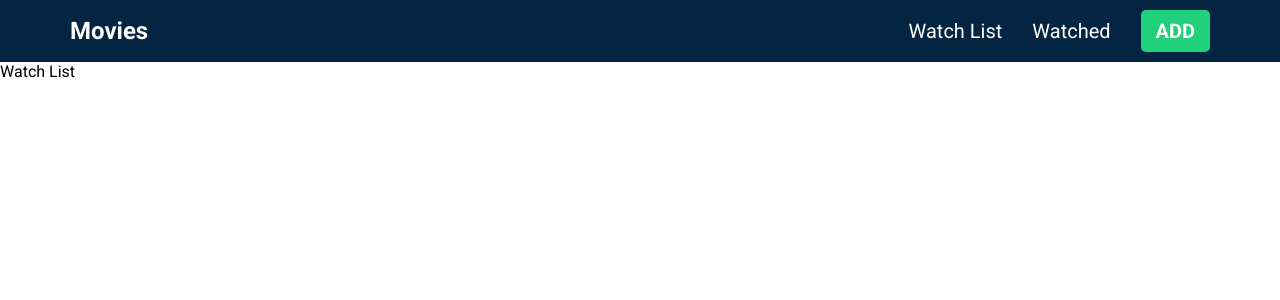
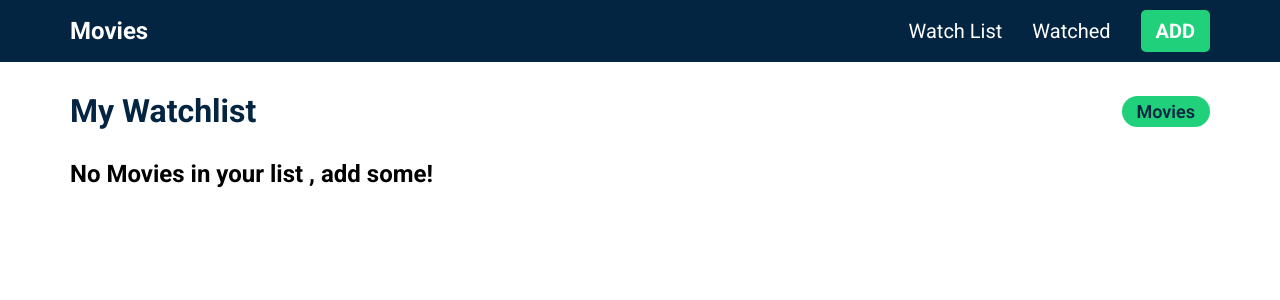
Before and after one commit to elhabibZoro10/AppMovies, a React (Create React App) app: page / in a window 1280 px wide. Shown: the top 300 px of the page. Built offline with nearby package versions, Linux system fonts and the light colour scheme.

Commit message:
We designed the MovieCard and Watchlist components and passed the props to it

```diff
--- a/public/index.html
+++ b/public/index.html
@@ -24,7 +24,13 @@
       work correctly both with client-side routing and a non-root public URL.
       Learn how to configure a non-root public URL by running `npm run build`.
     -->
-    <title>React App</title>
+        <!-- font awesome library -->
+        <link
+            rel="manifest"
+            href="https://cdnjs.cloudflare.com/ajax/libs/font-awesome/6.5.2/css/all.min.css"
+        />
+
+        <title>Movies App</title>
     </head>
     <body>
         <noscript>You need to enable JavaScript to run this app.</noscript>
@@ -38,6 +44,5 @@
 
       To begin the development, run `npm start` or `yarn start`.
       To create a production bundle, use `npm run build` or `yarn build`.
-    -->
-  </body>
+    --></body>
 </html>
--- /dev/null
+++ b/src/components/MovieCard.css
@@ -0,0 +1,61 @@
+.movie-card {
+    width: 100%;
+    border-radius: 5px;
+    overflow: hidden;
+    position: relative;
+    border: 0;
+    display: block;
+}
+
+.movie-card img {
+    width: 100%;
+    height: 100%;
+    object-fit: cover;
+}
+
+.movie-card .overlay {
+    position: absolute;
+    top: 0;
+    left: 0;
+    width: 100%;
+    height: 100%;
+    border: 2px solid transparent;
+    transition: all 0.3s ease;
+}
+
+.movie-card:hover .overlay {
+    border: 3px solid var(--secondary);
+}
+
+.inner-card-controls {
+    display: flex;
+    align-items: center;
+    position: absolute;
+    bottom: 20px;
+    left: 50%;
+    transform: translateX(-50%);
+    background-color: rgba(0, 0, 0, 0);
+    border-radius: 5px;
+    padding: 3px;
+    opacity: 0;
+    transition: all 0.3s ease;
+}
+
+.movie-card:hover .inner-card-controls {
+    opacity: 1;
+}
+
+.ctrl-btn {
+    color: #fefefe;
+    background-color: transparent;
+    border: none;
+    transition: all 0.3s ease;
+    font-size: 1.25rem;
+    padding: 5px;
+    margin: 0;
+}
+
+.ctrl-btn:hover {
+    color: var(--secondary);
+    cursor: pointer;
+}
--- /dev/null
+++ b/src/components/MovieCard.js
@@ -0,0 +1,19 @@
+import React from 'react';
+import './MovieCard.css';
+import MovieControls from './MovieControls';
+
+const MovieCard = ({ movie, type }) => {
+    return (
+        <div className="movie-card">
+            <div className="overlay"></div>
+            {movie.Poster ? (
+                <img src={movie.Poster} alt={movie.Title} />
+            ) : (
+                <div className="filter-poster"></div>
+            )}
+            <MovieControls movie={movie} type={type} />
+        </div>
+    );
+};
+
+export default MovieCard;
--- /dev/null
+++ b/src/components/MovieControls.js
@@ -0,0 +1,31 @@
+import React from 'react';
+
+const MovieControls = ({ movie, type }) => {
+    return (
+        <div>
+            {type === 'watchlist' && (
+                <>
+                    <button className="ctrl-btn">
+                        <i className="fa-solid fa-eye" />
+                    </button>
+                    <button className="ctrl-btn">
+                        <i className="fa-fw fa fa-times" />
+                    </button>
+                </>
+            )}
+
+            {type === 'watched' && (
+                <>
+                    <button className="ctrl-btn">
+                        <i className="fa-solid fa-eye-slash" />
+                    </button>
+                    <button className="ctrl-btn">
+                        <i className="fa-fw fa fa-times" />
+                    </button>
+                </>
+            )}
+        </div>
+    );
+};
+
+export default MovieControls;
--- /dev/null
+++ b/src/components/Watchlist.css
@@ -0,0 +1,36 @@
+.watch-list {
+    padding: 30px 0;
+}
+
+.watch-list .main-heading {
+    display: flex;
+    align-items: center;
+    justify-content: space-between;
+    margin-bottom: 30px;
+}
+
+.movies-count {
+    display: block;
+    background-color: var(--secondary);
+    padding: 5px 15px;
+    font-size: 1.125rem;
+    font-weight: 600;
+    border-radius: 999px;
+    color: var(--primary);
+}
+
+.watch-list h1 {
+    color: var(--primary);
+    margin: 0;
+}
+
+.movie-grid {
+    display: grid;
+    grid-template-columns: repeat(3, 1fr);
+    grid-gap: 30px;
+}
+@media (min-width: 992px) {
+    .movie-grid {
+        grid-template-columns: repeat(5, 1fr);
+    }
+}
--- a/src/components/Watchlist.js
+++ b/src/components/Watchlist.js
@@ -1,7 +1,36 @@
 import React from 'react';
+import { useMovieContext } from '../context/GlobalContext';
+import MovieCard from './MovieCard';
+import './Watchlist.css';
 
 const Watchlist = () => {
-    return <div>Watch List</div>;
+    const MovieContext = useMovieContext();
+
+    return (
+        <div className="watch-list">
+            <div className="container">
+                <div className="main-heading">
+                    <h1>My Watchlist</h1>
+                    <span className="movies-count">Movies</span>
+                </div>
+                {MovieContext.watchlist.length > 0 ? (
+                    <div className="movie-grid">
+                        {MovieContext.watchlist.map(movie => (
+                            <MovieCard
+                                key={movie.imdbID}
+                                movie={movie}
+                                type="watchlist"
+                            />
+                        ))}
+                    </div>
+                ) : (
+                    <h2 className="no-movies">
+                        No Movies in your list , add some!
+                    </h2>
+                )}
+            </div>
+        </div>
+    );
 };
 
 export default Watchlist;
```
Also changed, not shown: src/App.css (indentation only), 1 other file (tests, documents, lock files or other folders). Lines whose indentation alone changed are shown as unchanged.
